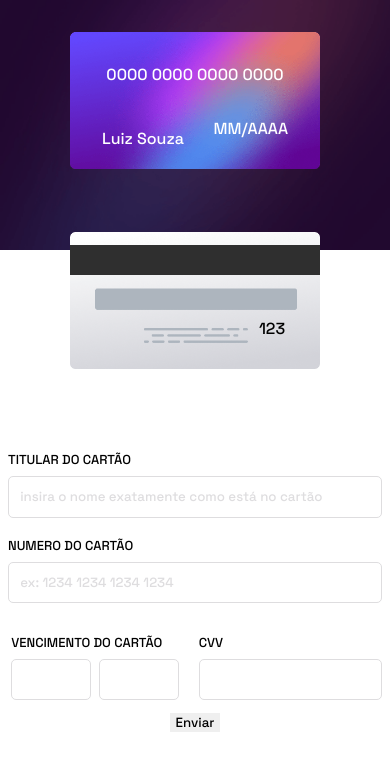
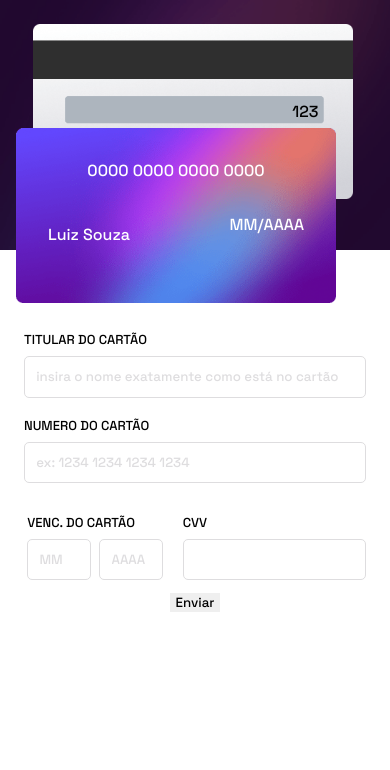
Before and after one commit to lzmarangoni/formulario_interativo_de_pgto, a React (Create React App) app: page / in a window 390 px wide. Shown: the top 770 px of the page. Built offline with nearby package versions, Linux system fonts and the light colour scheme.

Commit message:
cards ajustados a tela de acordo com design mobile

```diff
--- a/src/App.css
+++ b/src/App.css
@@ -39,12 +39,17 @@
   }
   .form{
    width: 100vw;
+   box-sizing: border-box;
+   padding: 5rem 1rem;
 
   }
   .cards{
-    width: 100vw;
+    width: 100%;
     padding-top: 2rem;
-    margin:0 auto
+    margin:0 auto;
+    box-sizing: border-box;
+    flex-direction: row;
+
   }
 
 }
--- a/src/components/CardBack/CardBack.css
+++ b/src/components/CardBack/CardBack.css
@@ -17,9 +17,14 @@
 
 @media screen and (max-width:415px){
     .cardBack{
-        width: 250px;
+        width: 320px;
+        position: relative;
+        top: -.5rem;
+        right: .1rem;
+
     }
     #cardcvv{
+        top: 3.8rem;
         right: 2rem;
         width: 2rem;
     }
--- a/src/components/CardFront/CardFront.css
+++ b/src/components/CardFront/CardFront.css
@@ -42,8 +42,12 @@
 
 @media screen and (max-width:415px){
     .cardFront{
-        width: 250px;
+        width: 320px;
         margin: 0;
+        position: absolute;
+        top: 8rem;
+        left: 1rem;
+        z-index: 1;
     }
 
     .cardFront #cardNumber{
--- a/src/components/DoubleInput/DoubleInput.css
+++ b/src/components/DoubleInput/DoubleInput.css
@@ -5,6 +5,10 @@
     box-sizing: border-box;
     padding: .7rem;
     color:hsl(279, 6%, 55%);
+}
+
+.doubleInput ::-webkit-input-placeholder{
+    color: hsl(270, 3%, 87%);
 }
 
 .doubleInput label{
--- a/src/components/DoubleInput/index.js
+++ b/src/components/DoubleInput/index.js
@@ -3,10 +3,10 @@ import './DoubleInput.css'
 const DoubleInput = (props)=>{
     return(
         <div className='doubleInput'>
-            <label>Vencimento do cartão</label>
-            <div>
-                <input onChange={props.captureMonth}/>
-                <input onChange={props.captureYear} style={{marginLeft:'.5rem'}}/>
+            <label>Venc. do cartão</label>
+            <div >
+                <input placeholder="MM" onChange={props.captureMonth}/>
+                <input placeholder="AAAA"onChange={props.captureYear} style={{marginLeft:'.5rem'}}/>
             </div>
         </div>
     )
```
